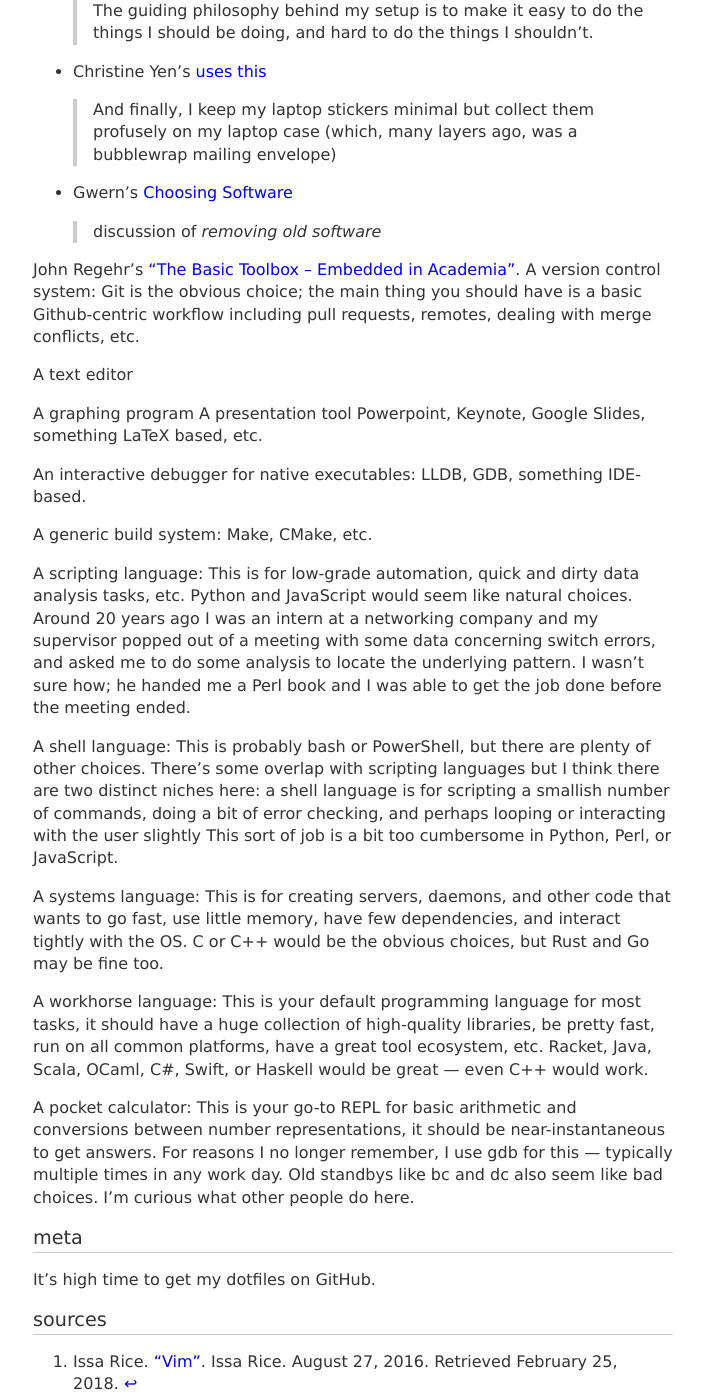
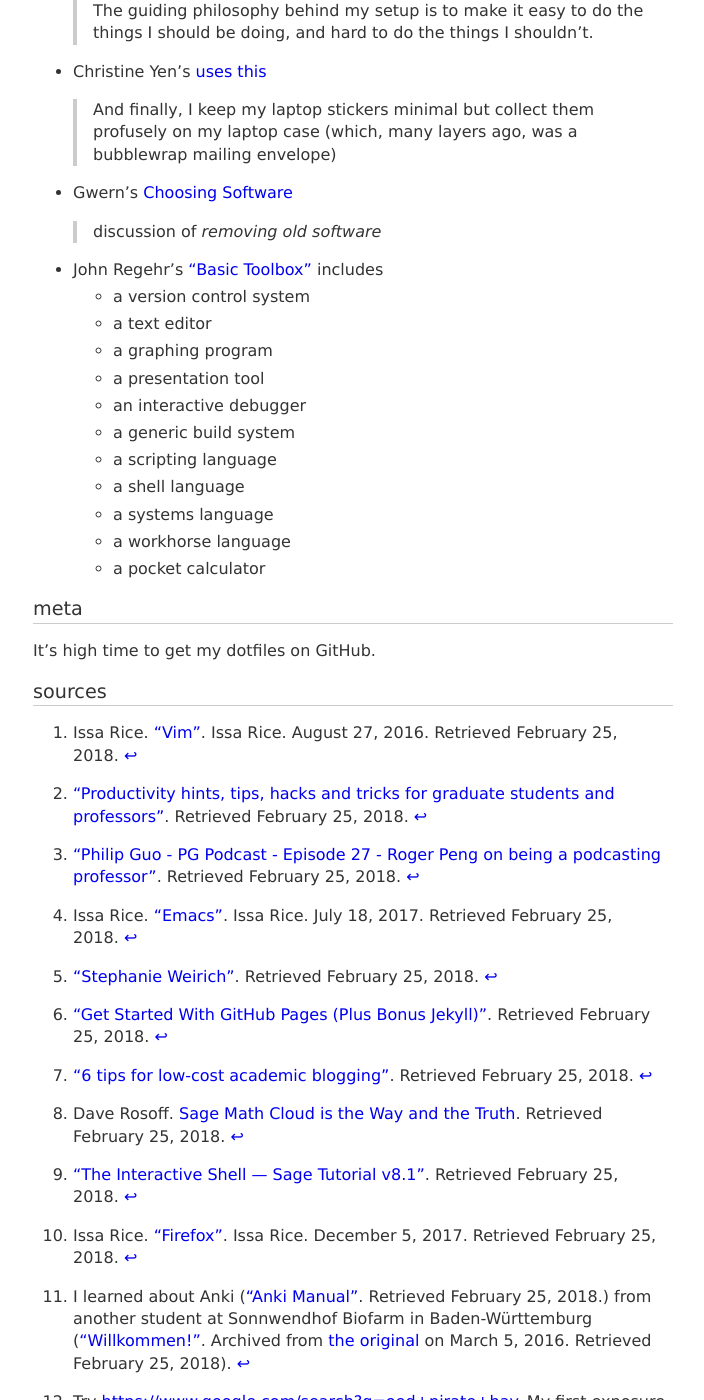
Before and after one commit to coltongrainger/blog, a Jekyll site: the page built from _posts/2017-11-21-software.md, in a window 1280 px wide and 1400 px high, scrolled down 1314 px. Shown: the whole window, without its empty margins (287-991 px from the left). Built offline with Jekyll 4.4.1, drawn with Linux system fonts in a browser that asks for light colours; our own code applies the rules of GitHub Pages for plain Markdown files.

Commit message:
Format John Regehr's toolbox.

```diff
--- a/_posts/2017-11-21-software.md
+++ b/_posts/2017-11-21-software.md
@@ -56,51 +56,19 @@
 - Gwern's [Choosing Software](https://www.gwern.net/Choosing-Software)
     > discussion of *removing old software*
 
-John Regehr's [“The Basic Toolbox – Embedded in Academia”](https://blog.regehr.org/archives/1578).
-A version control system: Git is the obvious choice; the main thing you should
-have is a basic Github-centric workflow including pull requests, remotes,
-dealing with merge conflicts, etc.
+- John Regehr's [“Basic Toolbox”](https://blog.regehr.org/archives/1578) includes
+    - a version control system
+    - a text editor
+    - a graphing program
+    - a presentation tool
+    - an interactive debugger
+    - a generic build system
+    - a scripting language
+    - a shell language
+    - a systems language
+    - a workhorse language
+    - a pocket calculator
 
-A text editor
-
-A graphing program
-A presentation tool Powerpoint, Keynote, Google Slides, something LaTeX based,
-etc.
-
-An interactive debugger for native executables: LLDB, GDB, something IDE-based.
-
-A generic build system: Make, CMake, etc.
-
-A scripting language: This is for low-grade automation, quick and dirty data
-analysis tasks, etc. Python and JavaScript would seem like natural choices.
-Around 20 years ago I was an intern at a networking company and my supervisor
-popped out of a meeting with some data concerning switch errors, and asked me
-to do some analysis to locate the underlying pattern. I wasn’t sure how; he
-handed me a Perl book and I was able to get the job done before the meeting
-ended.
-
-A shell language: This is probably bash or PowerShell, but there are plenty of
-other choices. There’s some overlap with scripting languages but I think there
-are two distinct niches here: a shell language is for scripting a smallish
-number of commands, doing a bit of error checking, and perhaps looping or
-interacting with the user slightly This sort of job is a bit too cumbersome in
-Python, Perl, or JavaScript.
-
-A systems language: This is for creating servers, daemons, and other code that
-wants to go fast, use little memory, have few dependencies, and interact
-tightly with the OS. C or C++ would be the obvious choices, but Rust and Go may
-be fine too.
-
-A workhorse language: This is your default programming language for most tasks,
-it should have a huge collection of high-quality libraries, be pretty fast, run
-on all common platforms, have a great tool ecosystem, etc. Racket, Java, Scala,
-OCaml, C#, Swift, or Haskell would be great — even C++ would work.
-
-A pocket calculator: This is your go-to REPL for basic arithmetic and
-conversions between number representations, it should be near-instantaneous to
-get answers. For reasons I no longer remember, I use gdb for this — typically
-multiple times in any work day. Old standbys like bc and dc also seem like bad
-choices. I’m curious what other people do here.
 ## meta
 
 It's high time to get my dotfiles on GitHub.
```
